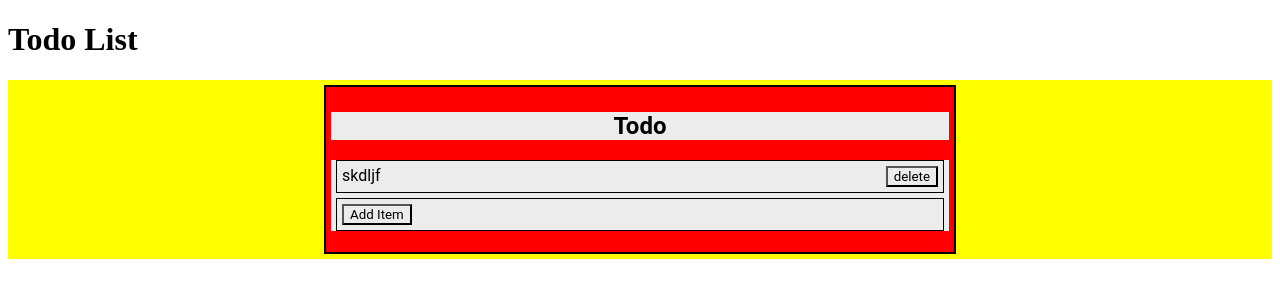
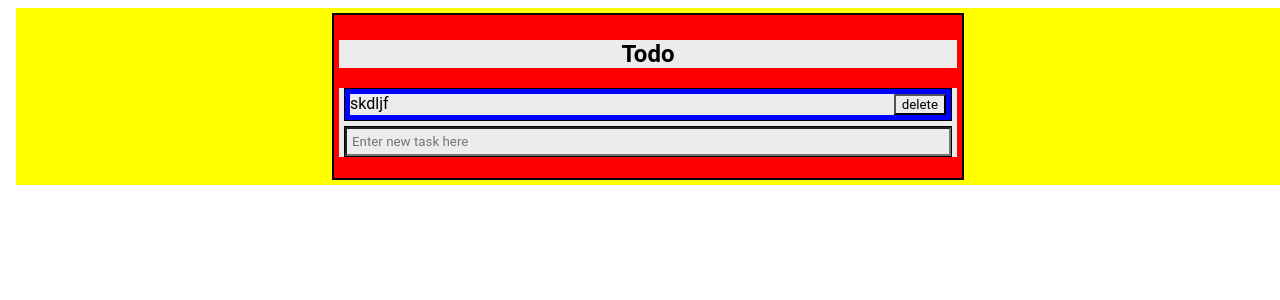
Before and after one commit to ProfessorAtomicManiac/to-do-list, a SvelteKit app: page / in a window 1280 px wide. Shown: the top 300 px of the page. Built offline with nearby package versions, Linux system fonts and the light colour scheme.

Commit message:
added a way to make new tasks

```diff
--- a/src/routes/+page.svelte
+++ b/src/routes/+page.svelte
@@ -10,14 +10,13 @@
 </script>
 
 
-<h1>Todo List</h1>
+<body>
+	<TaskListEle taskList={todo} />
 
-<div class="container">
-	<TaskListEle taskList={todo}/>
-</div>
+</body>
 
 <style>
-	.container {
+	body {
 		display: flex;
 		justify-content: center;
 		width: 100%;
--- a/src/routes/TaskListEle.svelte
+++ b/src/routes/TaskListEle.svelte
@@ -2,22 +2,48 @@
     // All Event Listeners and "Viewing" code is put here
     // The storage is handled in Task.js
     import { Task } from './Task.js';
+    import { beforeUpdate, afterUpdate, tick } from 'svelte';
 
     export let taskList; // TaskList instance in Task.js
 
     let tasks = taskList.getTaskList();
 
+    // Logic for adding new tasks/removing tasks
+    let text = "";
+    let placeholderText = "Enter new task here"
+
+    let div;
+    let inputEle;
+    let autoscroll = false;
+
     function add() {
-        taskList.add(new Task("kekw", "kekw"));
+        if (text !== "") {
+            taskList.add(new Task(text, "kekw"));
+            placeholderText = "Enter new task here";
+            inputEle.focus();
+            autoscroll = true;
+        } else {
+            placeholderText = "The task must have at least one character"
+        }
+        text = "";
     }
 
     function del(ind) {
         taskList.remove(ind);
     }
 
+    afterUpdate(() => {
+        if (autoscroll) {
+            console.log("bruh");
+            window.scrollTo(0, div.offsetTop + div.scrollHeight + 50);
+            console.log(div.scrollHeight + " " + div.offsetTop + " " + div.offsetParent);
+            autoscroll = false;
+        }
+    })
+
 </script>
 
-<div class="container">
+<div class="container" bind:this={div}>
     <h2>{taskList.getName()}</h2>
     <ul>
         {#each $tasks as task, i}
@@ -27,7 +53,10 @@
             </li>
         {/each}
         <li>
-            <button on:click={add}>Add Item</button>
+            <!-- Everytime you submit, make it scroll down so that it doesn't go to the top of the page-->
+            <form on:submit={(e) => {e.preventDefault(); add(); }}>
+                <input bind:this={inputEle} bind:value={text} placeholder={placeholderText} maxlength=60/>
+            </form>
         </li>
     </ul>
 </div>
@@ -59,6 +88,18 @@
         border: 1px solid black;
         margin: 5px;
         padding: 5px;
+        background-color: blue;
+    }
+    li:last-of-type {
+        padding: 0px;
+    }
+    form {
+        width: 100%;
+    }
+    input {
+        padding: 5px;
+        flex: 1;
+        width: 100%;
     }
     span {
         flex: 1;
```
